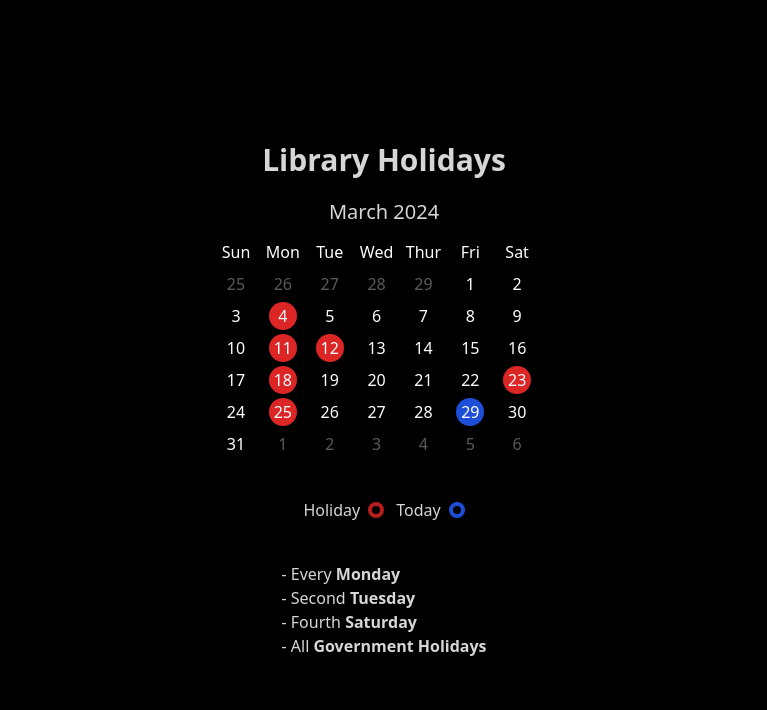
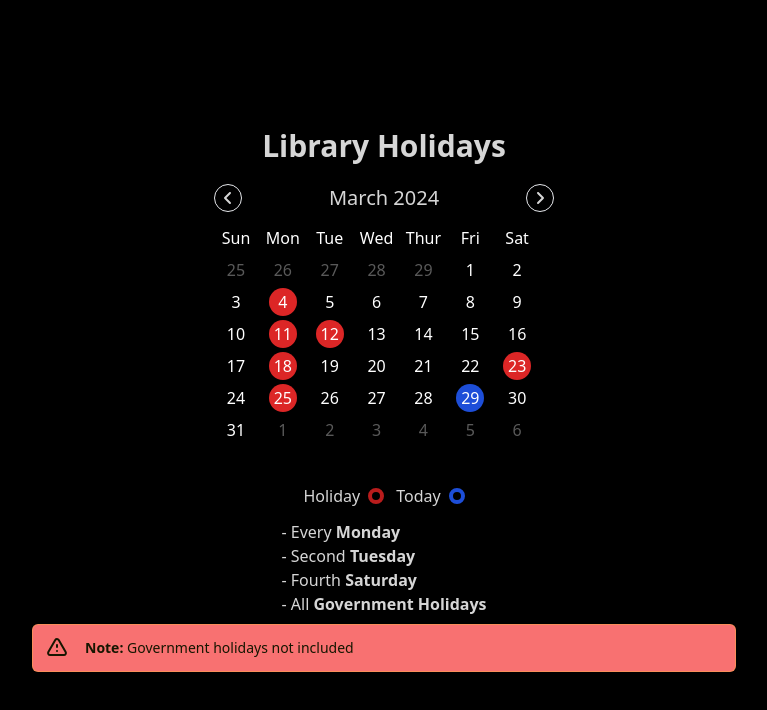
Before and after one commit to mohdfaizan5/library-holiday-checker, a React (Vite) app: page / in a window 1280 px wide. Shown: the top 710 px of the page, without its empty margins (256-1023 px from the left). Built offline with nearby package versions, Linux system fonts and the light colour scheme.

Commit message:
Added month navigation and warning....

```diff
--- a/src/App.jsx
+++ b/src/App.jsx
@@ -8,7 +8,7 @@ const App = () => {
       {/* <h1 className="[&::selection]:text-base-content relative col-start-1 row-start-1 bg-[linear-gradient(90deg,theme(colors.error)_0%,theme(colors.secondary)_9%,theme(colors.secondary)_42%,theme(colors.primary)_47%,theme(colors.accent)_100%)] bg-clip-text [-webkit-text-fill-color:transparent] [&::selection]:bg-blue-700/20 [@supports(color:oklch(0%_0_0))]:bg-[linear-gradient(90deg,oklch(var(--s))_4%,color-mix(in_oklch,oklch(var(--s)),oklch(var(--er)))_22%,oklch(var(--p))_45%,color-mix(in_oklch,oklch(var(--p)),oklch(var(--a)))_67%,oklch(var(--a))_100.2%)] text-3xl font-bold" >Faizan</h1> */}
       <Calendar2 />
 
-      <div className="flex items-center gap-3 mt-10">
+      <div className="flex items-center gap-3 mt-10 mb-3">
         <div className="flex items-center gap-2">
           Holiday{" "}
           <div className="p-1 border-4 border-red-700 rounded-full size-1"></div>
@@ -18,16 +18,41 @@ const App = () => {
           <div className="p-1 border-4 border-blue-700 rounded-full size-1"></div>
         </div>
       </div>
-      <div className="flex items-center gap-3 mt-10"></div>
+
+      {/* <div className="flex items-center gap-3 mt-10"></div> */}
       <div>
-        <h5>- Every <b>Monday</b></h5>
-        <h5>- Second <b>Tuesday</b></h5>
-        <h5>- Fourth <b>Saturday</b></h5>
-        <h5>- All <b>Government Holidays</b></h5>
+        <h5>
+          - Every <b>Monday</b>
+        </h5>
+        <h5>
+          - Second <b>Tuesday</b>
+        </h5>
+        <h5>
+          - Fourth <b>Saturday</b>
+        </h5>
+        <h5>
+          - All <b>Government Holidays</b>
+        </h5>
+
       </div>
-    {/* <ChatBubble/> */}
+      {/* <ChatBubble/> */}
+      <div role="alert" className="alert alert-warning bg-red-400 max-w-[55vw] flex max-h-12 mt-2 text-sm p-3 rounded-md">
+        <svg
+          xmlns="http://www.w3.org/2000/svg"
+          className="w-6 h-6 stroke-current shrink-0"
+          fill="none"
+          viewBox="0 0 24 24"
+        >
+          <path
+            strokeLinecap="round"
+            strokeLinejoin="round"
+            strokeWidth="2"
+            d="M12 9v2m0 4h.01m-6.938 4h13.856c1.54 0 2.502-1.667 1.732-3L13.732 4c-.77-1.333-2.694-1.333-3.464 0L3.34 16c-.77 1.333.192 3 1.732 3z"
+          />
+        </svg>
+        <span><b>Note:</b> Government holidays not included</span>
+      </div>
     </div>
-
   );
 };
 
--- a/src/components/Calendar2.jsx
+++ b/src/components/Calendar2.jsx
@@ -34,7 +34,7 @@ function Calendar2() {
 
     const datesHtml = [];
 
-    console.log(date, month, year);
+    // console.log(date, month, year);
     // console.log(start,endDate, end, endDatePrev);
 
     for (let i = start; i > 0; i--) {
@@ -49,18 +49,19 @@ function Calendar2() {
     for (let i = 1; i <= endDate; i++) {
       let style = "";
 
-      // Check for second Tuesday of the month
-      // if (date.getDay() === 2 && date.getDate() >= 8 && date.getDate() <= 14) {
-      //   style += " second-tuesday";
-      // }
-
+      // ✅Check for second Tuesday of the month
       const currentDate = new Date(year, month, i);
-      if (currentDate.getDay() === 2 && currentDate.getDate() >= 8 && currentDate.getDate() <= 14) {
+      if (
+        currentDate.getDay() === 2 &&
+        currentDate.getDate() >= 8 &&
+        currentDate.getDate() <= 14
+      ) {
         style += " second-tuesday";
       }
 
       // ✅Check for Monday
-      if ((endDatePrev - i + 4) % 7 === 1) {
+      if (currentDate.getDay() === 1) {
+        // Use currentDate.getDay() === 1
         style += " monday";
       }
 
@@ -103,11 +104,32 @@ function Calendar2() {
         </h1>
 
         <div className="flex justify-between">
-          <button>{/* <FaAngleLeft /> */}</button>
+          <button className="flex items-center justify-center border rounded-full size-7 active:scale-110">
+            <FaAngleLeft
+              onClick={() => {
+                console.log(month);
+                if (month == 0) {
+                  setYear((year) => year - 1);
+                  setMonth(12);
+                }
+                setMonth((month) => month - 1);              }}
+            />
+          </button>
           <h3 className="mb-3 text-xl font-light">
             {months[month]} {year}
           </h3>
-          <button>{/* <FaAngleRight /> */}</button>
+          <button className="flex items-center justify-center border rounded-full size-7 active:scale-110">
+            <FaAngleRight className=""
+              onClick={() => {
+                console.log(month);
+                if (month == 11) {
+                  setYear((year) => year + 1);
+                  setMonth(-1);
+                }
+                setMonth((month) => month + 1);
+              }}
+            />
+          </button>
         </div>
 
         <ul className="grid grid-cols-7 w-[340px] px-2 gap-1">
```
Also changed, not shown: src/main.jsx (+8 -6 lines).
